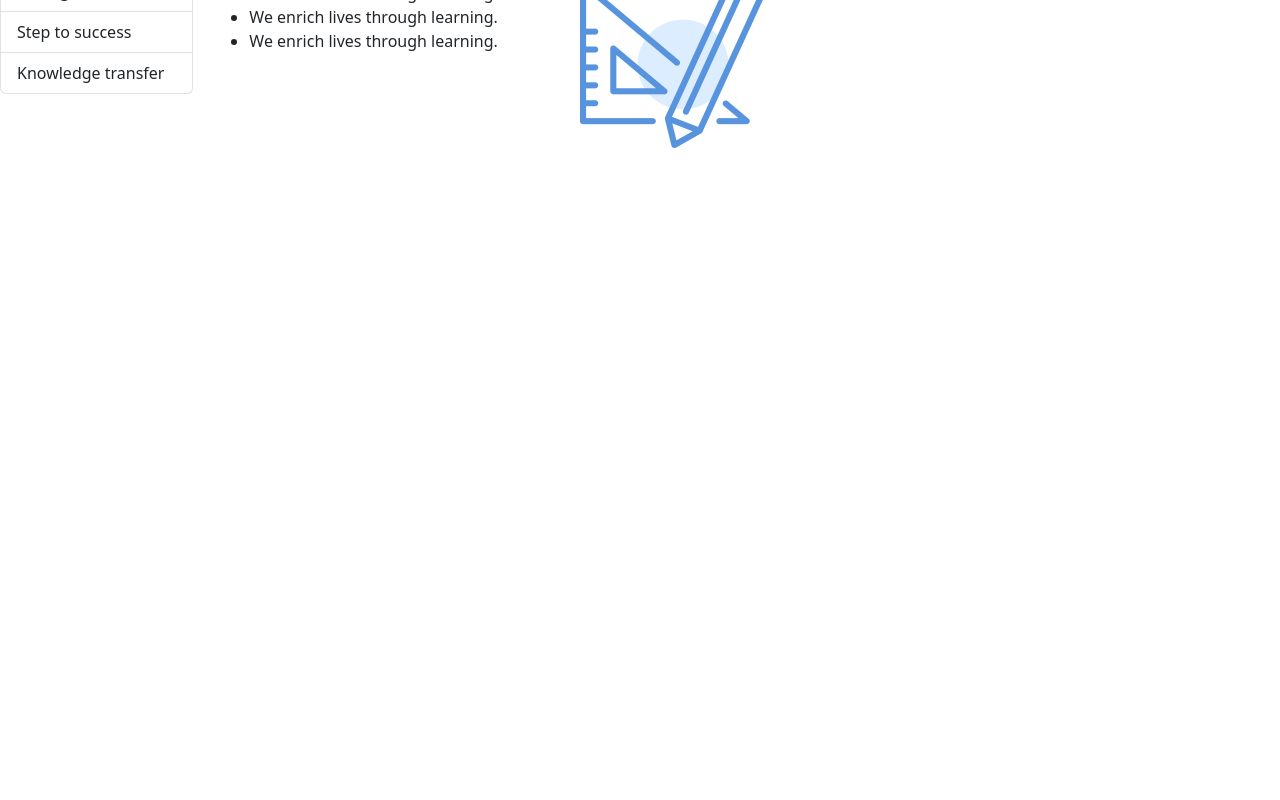
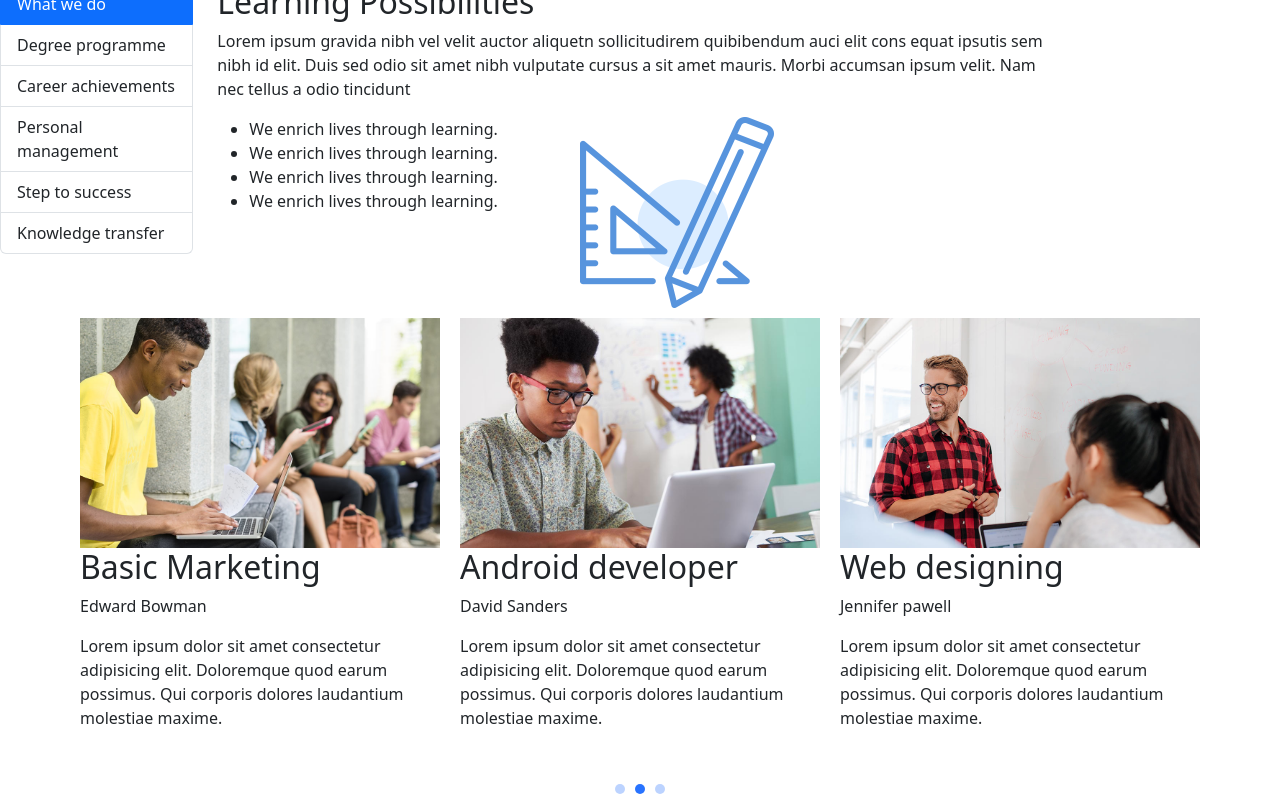
Before and after one commit to damirusso95/proj-html-vuejs, a Vue app: page / in a window 1280 px wide. Shown: the part 1730-2530 px from the top of the page. Before the commit the page ends 1878 px from the top, so only its background shows below. Built offline with nearby package versions, Linux system fonts and the light colour scheme.

Commit message:
interval- parallax

```diff
--- a/src/App.vue
+++ b/src/App.vue
@@ -1,7 +1,10 @@
 <script >
 import MainSection1 from './components/MainSection1.vue';
 import Carousel from './components/Carousel.vue';
+import CardContainer from './components/CardContainer.vue';
 import Behavior from './components/Behavior.vue';
+
+
 
 
 export default{
@@ -9,8 +12,11 @@ export default{
         MainSection1,
         Carousel,
         Behavior,
+        CardContainer,
+
     },
 }
+
 </script>
 
 <template>
@@ -18,6 +24,7 @@ export default{
   <Carousel />
   <Behavior />
 
+  <CardContainer />
 
 </template>
 
--- /dev/null
+++ b/src/components/CardContainer.vue
@@ -0,0 +1,167 @@
+<script>
+export default {
+    data() {
+        return {
+            // Array di card
+            cards: [
+                {
+                    title: "Bussines english",
+                    name: "Preston Marshall",
+                    content: "Lorem ipsum dolor sit amet consectetur adipisicing elit. Doloremque quod earum possimus. Qui corporis dolores laudantium molestiae maxime.",
+                    imgSrc: new URL('../assets/img/course-1-f-img.jpg', import.meta.url).href
+                },
+                {
+                    title: "Social computing",
+                    name: "David Sanders",
+                    content: "Lorem ipsum dolor sit amet consectetur adipisicing elit. Doloremque quod earum possimus. Qui corporis dolores laudantium molestiae maxime.",
+                    imgSrc: new URL('../assets/img/course-2-f-img.jpg', import.meta.url).href
+                },
+                {
+                    title: "Learn Spanish",
+                    name: "Jennie king",
+                    content: "Lorem ipsum dolor sit amet consectetur adipisicing elit. Doloremque quod earum possimus. Qui corporis dolores laudantium molestiae maxime.",
+                    imgSrc: new URL('../assets/img/course-3-f-img.jpg', import.meta.url).href
+                },
+                {
+                    title: "Basic Marketing",
+                    name: "Edward Bowman",
+                    content: "Lorem ipsum dolor sit amet consectetur adipisicing elit. Doloremque quod earum possimus. Qui corporis dolores laudantium molestiae maxime.",
+                    imgSrc: new URL('../assets/img/course-4-f-img.jpg', import.meta.url).href
+                },
+                {
+                    title: "Android developer",
+                    name: "David Sanders",
+                    content: "Lorem ipsum dolor sit amet consectetur adipisicing elit. Doloremque quod earum possimus. Qui corporis dolores laudantium molestiae maxime.",
+                    imgSrc: new URL('../assets/img/course-5-f-img.jpg', import.meta.url).href
+                },
+                {
+                    title: "Web designing",
+                    name: "Jennifer pawell",
+                    content: "Lorem ipsum dolor sit amet consectetur adipisicing elit. Doloremque quod earum possimus. Qui corporis dolores laudantium molestiae maxime.",
+                    imgSrc: new URL('../assets/img/course-6-f-img.jpg', import.meta.url).href
+                },
+                {
+                    title: "Financial modeling",
+                    name: "Edward Bowman",
+                    content: "Lorem ipsum dolor sit amet consectetur adipisicing elit. Doloremque quod earum possimus. Qui corporis dolores laudantium molestiae maxime.",
+                    imgSrc: new URL('../assets/img/course-12-f-img.jpg', import.meta.url).href
+                },
+                {
+                    title: "Academic english",
+                    name: "Dave Robbins",
+                    content: "Lorem ipsum dolor sit amet consectetur adipisicing elit. Doloremque quod earum possimus. Qui corporis dolores laudantium molestiae maxime.",
+                    imgSrc: new URL('../assets/img/course-8-f-img.jpg', import.meta.url).href
+                },
+                {
+                    title: "Modern psychology",
+                    name: "Kathryn Webb",
+                    content: "Lorem ipsum dolor sit amet consectetur adipisicing elit. Doloremque quod earum possimus. Qui corporis dolores laudantium molestiae maxime.",
+                    imgSrc: new URL('../assets/img/course-9-f-img.jpg', import.meta.url).href
+                },
+            ],
+            // Indice di partenza per il gruppo di card da visualizzare
+            startIndex: 0,
+            // Numero di card da visualizzare per pagina
+            cardsPerPage: 3,
+            // Timer per il cambio automatico delle card
+            timer: null,
+        };
+    },
+    computed: {
+        // Card attualmente visibili
+        displayedCards() {
+            const endIndex = this.startIndex + this.cardsPerPage;
+            return this.cards.slice(this.startIndex, endIndex);
+        },
+        // Calcola il numero totale di gruppi di card per i pallini di navigazione
+        totalDots() {
+            return Math.ceil(this.cards.length / this.cardsPerPage);
+        }
+    },
+    methods: {
+        // Va al gruppo di card precedente
+        prevPage() {
+            this.startIndex = Math.max(0, this.startIndex - this.cardsPerPage);
+        },
+        // Va al gruppo di card successivo
+        nextPage() {
+            const maxIndex = Math.ceil(this.cards.length / this.cardsPerPage) - 1;
+            if (this.startIndex + this.cardsPerPage >= this.cards.length) {
+                this.startIndex = 0;
+            } else {
+                this.startIndex = Math.min(maxIndex * this.cardsPerPage, this.startIndex + this.cardsPerPage);
+            }
+        },
+        // Va a un gruppo di card specifico cliccando sul pallino
+        goToPage(index) {
+            this.startIndex = index * this.cardsPerPage;
+        },
+        // Inizia il timer per il cambio automatico delle card
+        startAutoScroll() {
+            this.timer = setInterval(this.nextPage, 4000);
+        },
+    },
+    mounted() {
+        // Avvia il cambio automatico delle card quando il componente è montato
+        this.startAutoScroll();
+    },
+};
+</script>
+
+<template>
+    <div>
+        <!-- Contenitore principale del carosello -->
+        <div class="container">
+            <div class="row">
+                <!-- Visualizza le card in blocchi da 3 -->
+                <div v-for="(card, index) in displayedCards"  class="card col-4">
+                    <!-- Immagine della card -->
+                    <img :src="card.imgSrc" alt="">
+                    <!-- Titolo della card -->
+                    <h2>{{ card.title }}</h2>
+                    <!-- nome -->
+                    <p>{{ card.name }}</p>
+                    <!-- Contenuto della card -->
+                    <p>{{ card.content }}</p>
+                </div>
+            </div>
+        </div>
+
+        <!-- Contenitore dei pallini di navigazione -->
+        <div class="dots-container">
+            <!-- Crea un pallino per ogni gruppo di card -->
+            <span v-for="(dot, index) in totalDots"  class="dot"
+                :class="{ active: startIndex / cardsPerPage === index }" @click="goToPage(index)"></span>
+        </div>
+    </div>
+</template>
+
+<style scoped>
+.card {
+    padding: 10px;
+    margin-bottom: 10px;
+    border: none;
+}
+
+/* Stile per il contenitore dei pallini di navigazione */
+.dots-container {
+    text-align: center;
+    margin-top: 10px;
+}
+
+/* Stile per i pallini di navigazione */
+.dot {
+    display: inline-block;
+    width: 10px;
+    height: 10px;
+    border-radius: 50%;
+    background-color: #2873ff50;
+    margin: 0 5px;
+    cursor: pointer;
+}
+
+/* Stile per il pallino attivo */
+.dot.active {
+    background-color: #2873ff;
+}
+</style>
--- a/src/components/Carousel.vue
+++ b/src/components/Carousel.vue
@@ -4,6 +4,7 @@ export default {
   data() {
     return {
       currentIndex: 0,
+      timer: null,
       slides: [
         {
           imgSrc: new URL('../assets/img/testimonials-standard-1.png', import.meta.url).href,
@@ -29,7 +30,26 @@ export default {
   methods: {
     goToSlide(index) {
       this.currentIndex = index;
+    },
+    nextSlide() {
+      if (this.currentIndex + 1 >= this.slides.length) {
+        this.currentIndex = 0;
+      } else {
+        this.currentIndex++;
+      }
+    },
+    startAutoScroll() {
+      this.timer = setInterval(this.nextSlide, 3000);
+    },
+    stopAutoScroll() {
+      clearInterval(this.timer);
     }
+  },
+  mounted() {
+    this.startAutoScroll();
+  },
+  beforeDestroy() {
+    this.stopAutoScroll();
   }
 };
 </script>
@@ -52,26 +72,34 @@ export default {
 </template>
 
 <style scoped>
+/* Stile per il contenitore principale del carosello con effetto parallax */
 .CS_bg {
   width: 100%;
   background-image: url('../assets/img/h5-parallax-img-1.png');
-  background-size: cover;
+  background-size:cover;
+  background-attachment: fixed;
   padding: 2rem 0;
+  height: 100vh;
+  display: flex;
+  align-items: center;
+  justify-content: center;
+  text-align: center;
 }
 
- .indicator.active {
+/* Stile per il bottone attivo */
+.indicator.active {
   background-color: #ffffff;
 }
 
-.button-container{
+/* Stile per il contenitore dei bottoni di navigazione */
+.button-container {
   width: 5rem;
   display: flex;
   justify-content: space-around;
-
-
 }
 
-.indicator{
+/* Stile per ogni indicatore (bottone di navigazione) */
+.indicator {
   width: 15px;
   height: 15px;
   border-radius: 50%;
--- a/src/style.css
+++ b/src/style.css
@@ -6,5 +6,5 @@
 }
 
 body{
-  font-family: sans-serif;
+
 }
```
